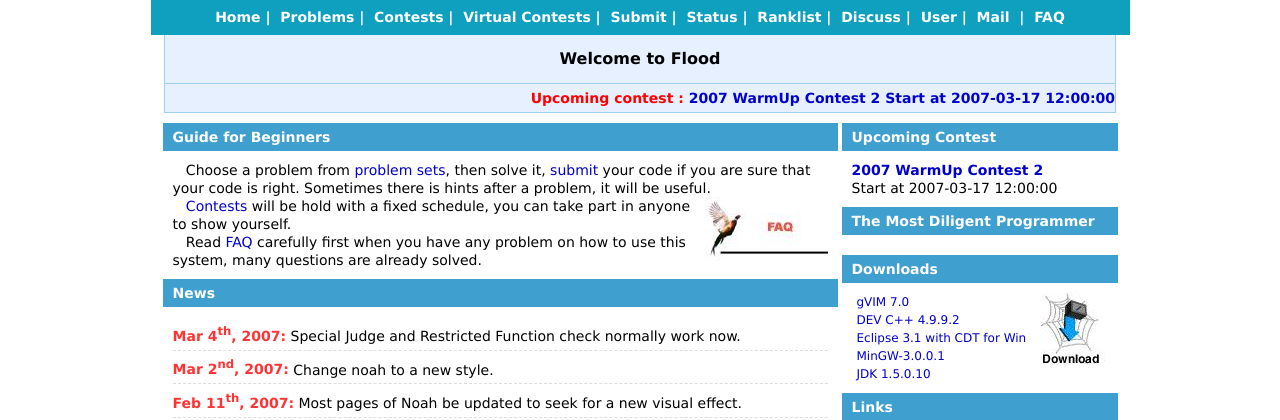
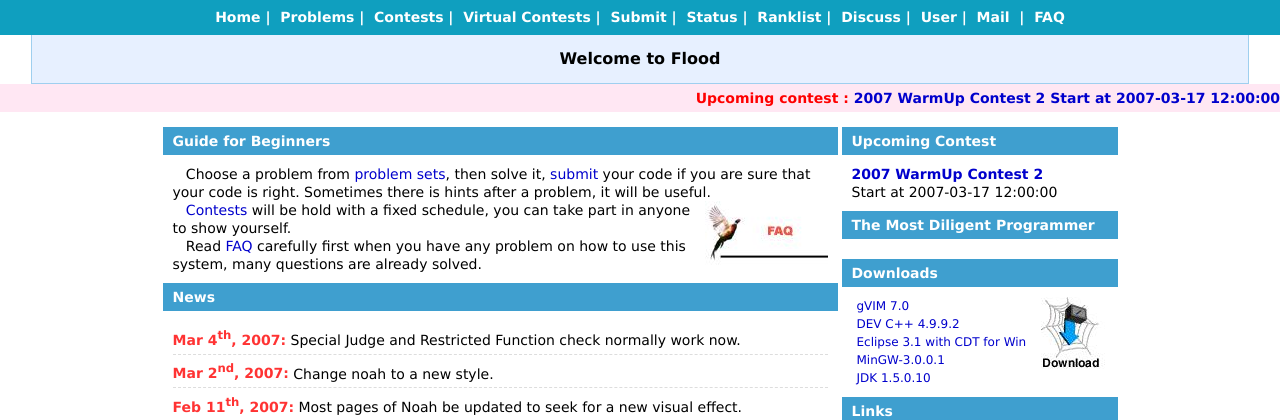
Before and after one commit to whusnoopy/woj, a PHP site: page / in a window 1280 px wide. Shown: the top 420 px of the page. Run offline with PHP 8.4, Linux system fonts and the light colour scheme.

Commit message:
temp version

```diff
--- a/web/style/flood.css
+++ b/web/style/flood.css
@@ -17,12 +17,12 @@ input{border:#333 1px solid;color:#333;font-size:12px;font-family:Verdana}
 input.radio{border:0}
 select{border:#333 1px solid;color:#333;font-size:12px;font-family:Courier New}
 
-#bar{height:35px;line-height:35px;background-color:#0f9fbf;width:979px;font-size:14px;font-family:Verdana;color:#fff;text-align:center;font-weight:bold}
+#bar{height:35px;line-height:35px;background-color:#0f9fbf;width:100%;font-size:14px;font-family:Verdana;color:#fff;text-align:center;font-weight:bold}
 #bar a{color:#fff}
 #bar a:hover{color:#ff0;text-decoration:underline}
 
-#tt {width:950px;padding:15px 0px 15px 0px;background-color:#e7f0ff;border-left:#9fcfef 1px solid;border-right:#9fcfef 1px solid;border-bottom:#9fcfef 1px solid;font-family:Verdana;font-size:16px;font-weight:bold}
-#move {width:950px;padding:5px 0px 5px 0px;background-color:#e7f0ff;border-left:#9fcfef 1px solid;border-right:#9fcfef 1px solid;border-bottom:#9fcfef 1px solid;font-family:Verdana;font-size:14px;font-weight:bold}
+#tt {width:95%;padding:15px 0px 15px 0px;margin:0px 10px 0px 10px;background-color:#e7f0ff;border-left:#9fcfef 1px solid;border-right:#9fcfef 1px solid;border-bottom:#9fcfef 1px solid;font-family:Verdana;font-size:16px;font-weight:bold}
+#move {width:100%;padding:5px 0px 5px 0px;margin:0px 0px 5px 0px;background-color:#ffe7f3;font-family:Verdana;font-size:14px;font-weight:bold}
 
 #ft{clear:both;color:#666;font-size:12px;font-family:Verdana;text-align:center;width:979px}
 #ft a{color:#66c}
```
Also changed, not shown: web/problem/problemList.php (+14 -14 lines).
